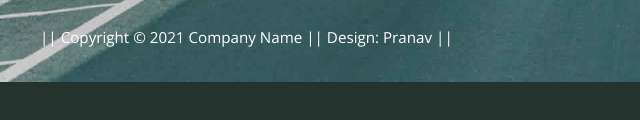
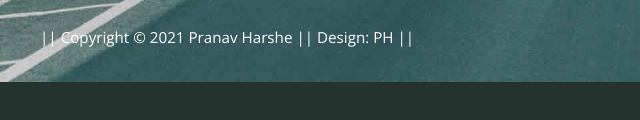
Before and after one commit to prvharshe/personal-profile, a plain HTML site: page index.html in a window 1280 px wide. Shown: the part 718-838 px from the top of the page, 0-640 px from the left. Drawn offline with nearby package versions, Linux system fonts and the light colour scheme.

Commit message:
Test changes

```diff
--- a/index.html
+++ b/index.html
@@ -302,9 +302,9 @@ http://www.tooplate.com/view/2109-the-card
 
         <!-- Footer -->
         <footer>
-          || Copyright &copy; 2021 Company Name ||
+          || Copyright &copy; 2021 Pranav Harshe ||
 
-        	Design: <a rel="nofollow" href="">Pranav</a> ||
+        	Design: <a rel="nofollow" href="">PH</a> ||
 
         </footer>
       </div>
```
